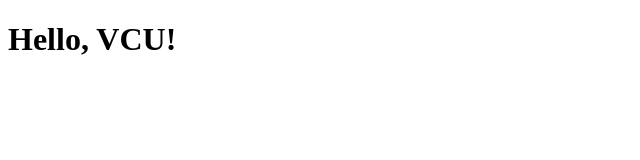
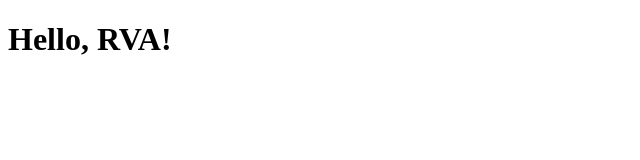
Before and after one commit to deHank/CMSC35500, a plain HTML site: page index.html in a window 1280 px wide. Shown: the full height of the page, 0-640 px from the left. Drawn offline with Linux system fonts and the light colour scheme.

Commit message:
Changed from VCU to RVA

```diff
--- a/index.html
+++ b/index.html
@@ -7,6 +7,6 @@
     <title>Hello World</title>
 </head>
 <body>
-    <h1>Hello, VCU!</h1>
+    <h1>Hello, RVA!</h1>
 </body>
 </html>
```
